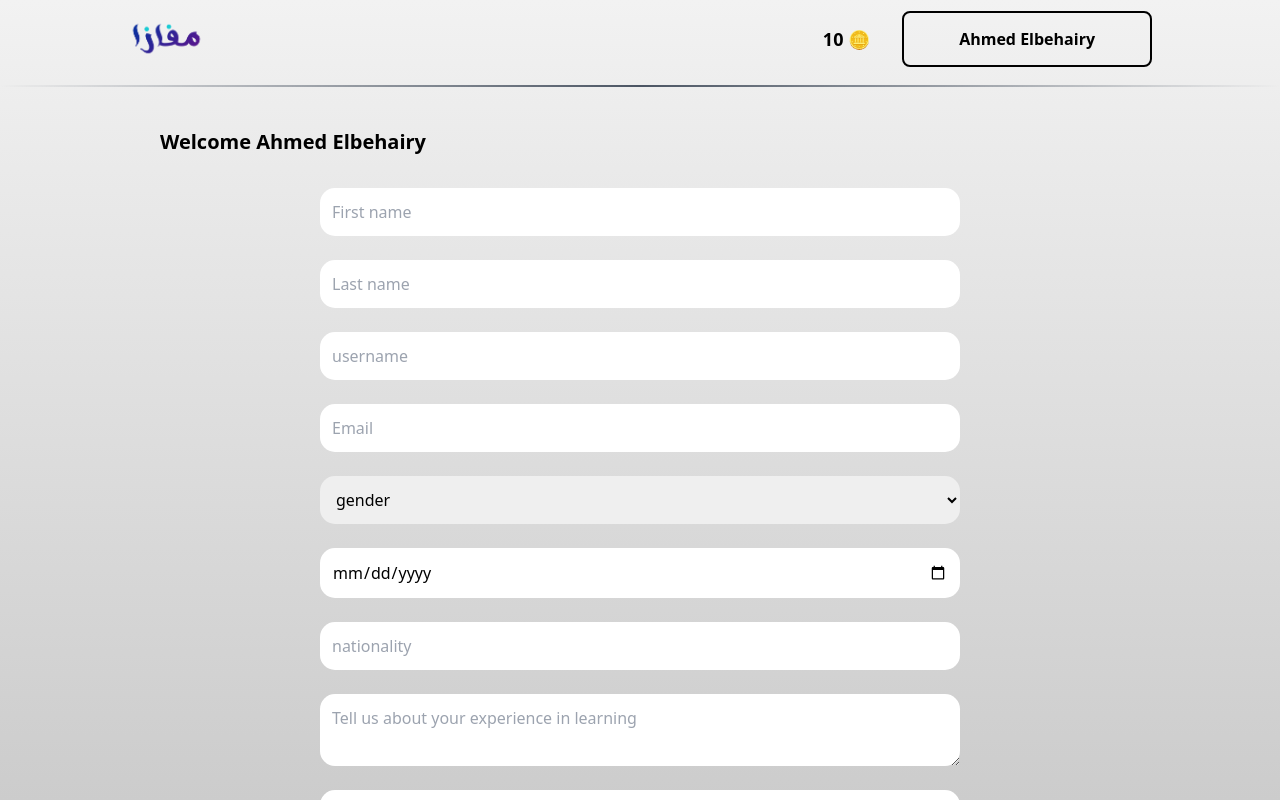
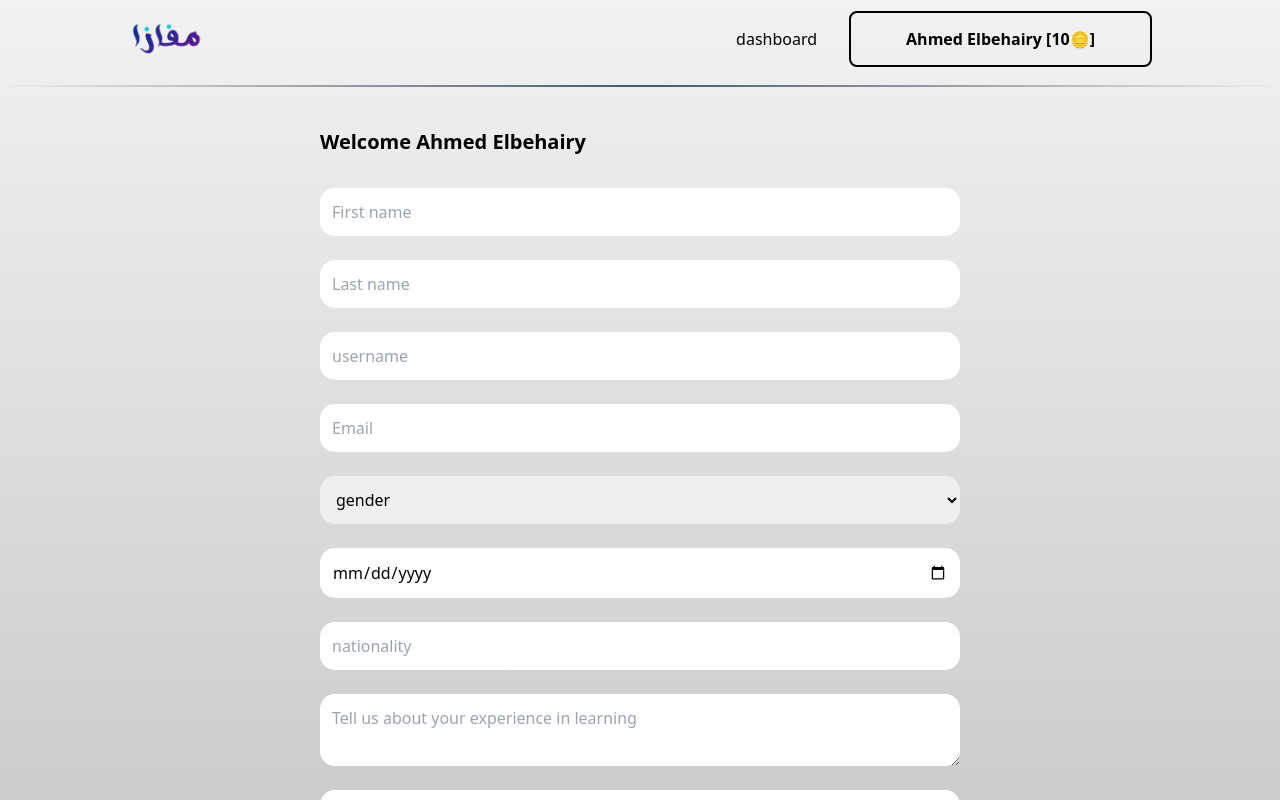
Before and after one commit to ahmed-elbehairy7/gesr-elthaqafat-student-web, a Next.js app: page /profile in a window 1280 px wide. Shown: the top 802 px of the page. Built offline with nearby package versions, Linux system fonts and the light colour scheme.

Commit message:
small modifications

```diff
--- a/app/profile/page.tsx
+++ b/app/profile/page.tsx
@@ -102,7 +102,7 @@ const ProfilePage = () => {
 						backgroundOrBorderColor: "bg-primary-color",
 						fill: true,
 						textColor: "text-bright-one",
-						onclick: () => alert("signing up..."), //backend todo update user data
+						onclick: () => alert("saving changes..."), //backend todo update user data
 					},
 					otherWay: {
 						href: "/dashboard",
--- a/components/form.tsx
+++ b/components/form.tsx
@@ -22,7 +22,7 @@ const Form = ({ hideLogo, title, fields, mainButton, otherWay }: FormProps) => {
 				</a>
 			)}
 			<h2
-				className={`text-xl font-bold w-3/4 ${
+				className={`text-xl font-bold w-3/4 md:w-1/2 ${
 					hideLogo ? "mb-8 text-left" : "my-8 text-center"
 				}`}
 			>
--- a/components/header.tsx
+++ b/components/header.tsx
@@ -3,6 +3,7 @@ import Logo from "@/assets/logo.png";
 import Image from "next/image";
 import Button from "./button";
 import MenuBar from "./menuBar";
+import Link from "next/link";
 
 const Header = () => {
 	const coins = 10; //backend todo get user coins
@@ -18,19 +19,22 @@ const Header = () => {
 					<Image src={Logo} alt="logo" width={125} />
 				</div>
 				<div className="flex flex-row items-center space-x-2 md:space-x-8">
-					<p className="font-semibold text-lg">{coins} 🪙</p>
+					<p className="font-semibold text-lg"></p>
+					<div className="flex flex-row items-center space-x-2 md:space-x-8">
+						<Link href={"/dashboard"}>dashboard</Link>
 						<Button
-						className="hidden md:block"
 							{...{
-							text: name,
-							backgroundOrBorderColor: "border-black border-3",
+								text: `${name} [${coins}🪙]`,
+								backgroundOrBorderColor:
+									"border-black border-3",
 								fill: false,
 								link: "/profile",
 								textColor: "text-black",
 								customPadding: "py-[12px] px-[25px]",
 							}}
 						/>
-					<MenuBar {...{ name }} />
+					</div>
+					<MenuBar />
 				</div>
 			</div>
 			<div className=" w-full h-0.5 bg-gradient-to-r from-transparent via-gray-600 to-transparent mt-2"></div>
--- a/components/menuBar.tsx
+++ b/components/menuBar.tsx
@@ -7,7 +7,7 @@ import closeIcon from "@/assets/close icon.png";
 import Link from "next/link";
 import { usePathname } from "next/navigation";
 
-const MenuBar = ({ name }: MenuBarProps) => {
+const MenuBar = () => {
 	const [showBar, setShowBar] = useState(false);
 	return (
 		<div className="z-10 md:hidden">
@@ -63,10 +63,6 @@ function MenuBarLink({ text, href }: MenuBarLinkProps) {
 	);
 }
 
-export type MenuBarProps = {
-	name: string;
-};
-
 type MenuBarLinkProps = {
 	text: string;
 	href: string;
```
Also changed, not shown: assets/copy.png (added), assets/return.png (added). Lines whose indentation alone changed are shown as unchanged.
